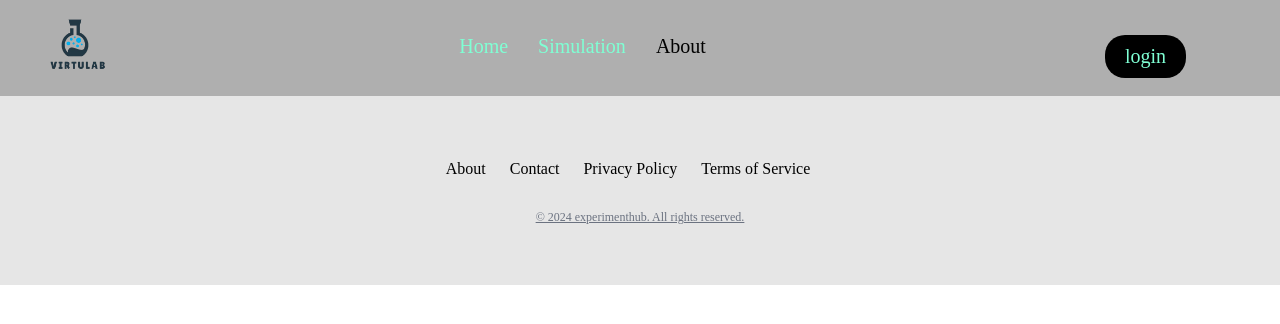
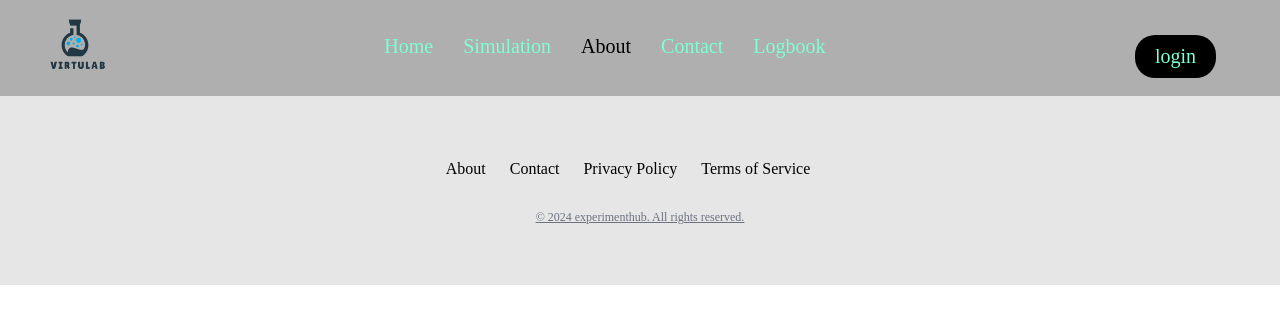
Before and after one commit to AtomKey-Lab/ExperimentHub, a React (Create React App) app: page /About in a window 1280 px wide. Shown: the top 324 px of the page. Built offline with nearby package versions, Linux system fonts and the light colour scheme.

Commit message:
roures added

```diff
--- a/src/components/navbar/navbar.css
+++ b/src/components/navbar/navbar.css
@@ -1,4 +1,3 @@
-
 .header-container {
   height: auto;
   padding: 10px 0;
@@ -62,14 +61,16 @@ left: 10px;
 .nav-menu.active {
   display: flex;
 }
-  .nav{
+
+.nav {
   text-decoration: none;
   font-size: 20px;
 }
-  .login-button{
+
+.login-button {
   text-decoration: none;
   font-size: 20px;
-    margin: 0px 30px 0px 30vw ;
+  margin: 0px 0px 0px 23vw;
   background-color: black;
   border-radius: 20px;
   padding: 10px 20px;
--- a/src/config/headerdata.js
+++ b/src/config/headerdata.js
@@ -3,4 +3,6 @@ export const headerdata = [
   { name: 'Home', to: '/' },
   { name: 'Simulation', to: '/simulation' },
   { name: 'About', to: '/about' },
+  { name: 'Contact', to: '/contact' },
+  { name: 'Logbook', to: '/logbook' },
 ];
--- a/src/index.js
+++ b/src/index.js
@@ -5,6 +5,8 @@ import Login from "./view/login/login"
 import Chemestry from './view/chemestry/chemestry'
 import Gravitation from './view/gravitation/gravitation'
 import reactDom from "react-dom/client"
+import Contact from './view/Contact/Contact'
+import Logbook from './view/logbook/logbook'
 import { BrowserRouter,Route,Routes } from "react-router-dom"
 
 const root =reactDom.createRoot(document.getElementById('root'))
@@ -16,6 +18,8 @@ root.render(
         <Route path="/Login" element={<Login/>}/>
         <Route path="/Gravitation" element={<Gravitation/>}/>
         <Route path="/Chemestry" element={<Chemestry/>}/>
+        <Route path="/Contact" element={<Contact/>}/>
+        <Route path="/logbook" element={<Logbook/>}/>
 
     </Routes>
     </BrowserRouter>
--- a/src/view/App/App.css
+++ b/src/view/App/App.css
@@ -16,7 +16,9 @@
     background-color: white;
     color: black;
 }
-
+.app-body-div1 h1{
+    text-align: center;
+}
 .App-background {
     height: 80vh;
     width: 70vw;
--- a/src/view/App/App.jsx
+++ b/src/view/App/App.jsx
@@ -10,7 +10,7 @@ function App() {
       <Navbar />
       <div className='App-body'>
         <div className='app-body-div1'>
-          <h1>Home page</h1>
+          <h1>Explore interactive science experiments in our Virtual Lab!</h1>
 
         </div>
         <div>
@@ -19,7 +19,7 @@ function App() {
         </div>
       </div>
 
-      <h1 className='App-h1'>what is virtual lab ?</h1>
+      <h1 className='App-h1'>What is virtual lab ?</h1>
       <div className='App-images'>
         {
           imagesData.map((item, index) => (
--- /dev/null
+++ b/src/view/logbook/logbook.jsx
@@ -0,0 +1,9 @@
+import React from 'react'
+
+function logbook() {
+  return (
+    <div>logbook</div>
+  )
+}
+
+export default logbook
```
Lines whose indentation alone changed are shown as unchanged.
